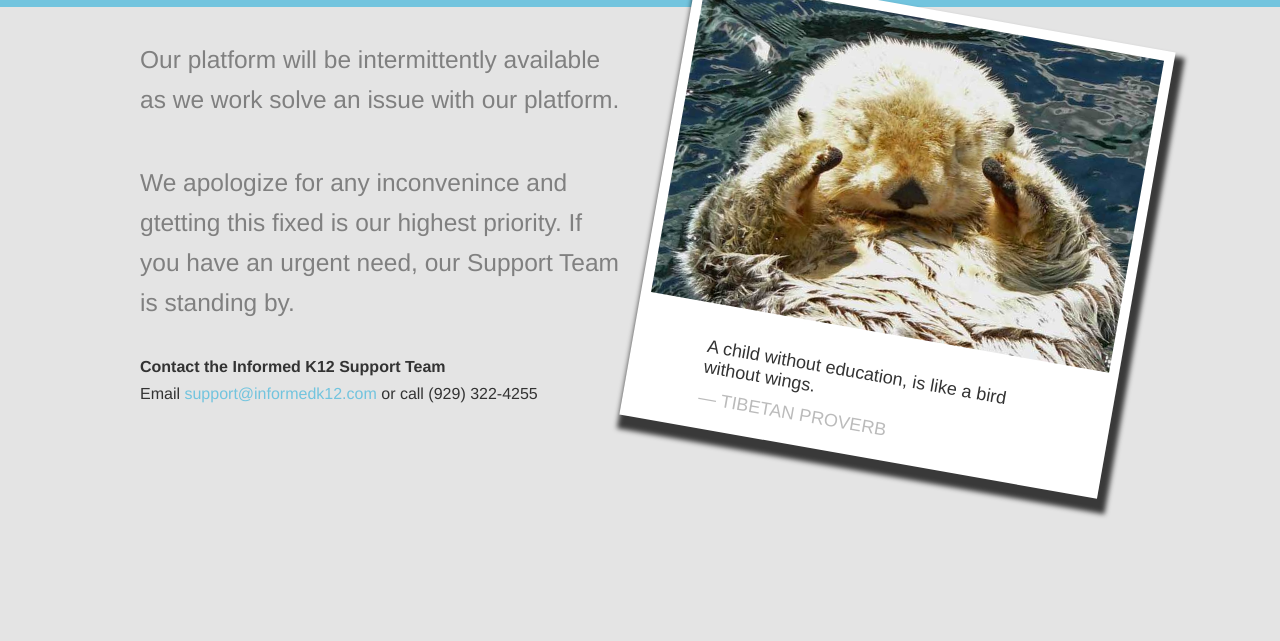
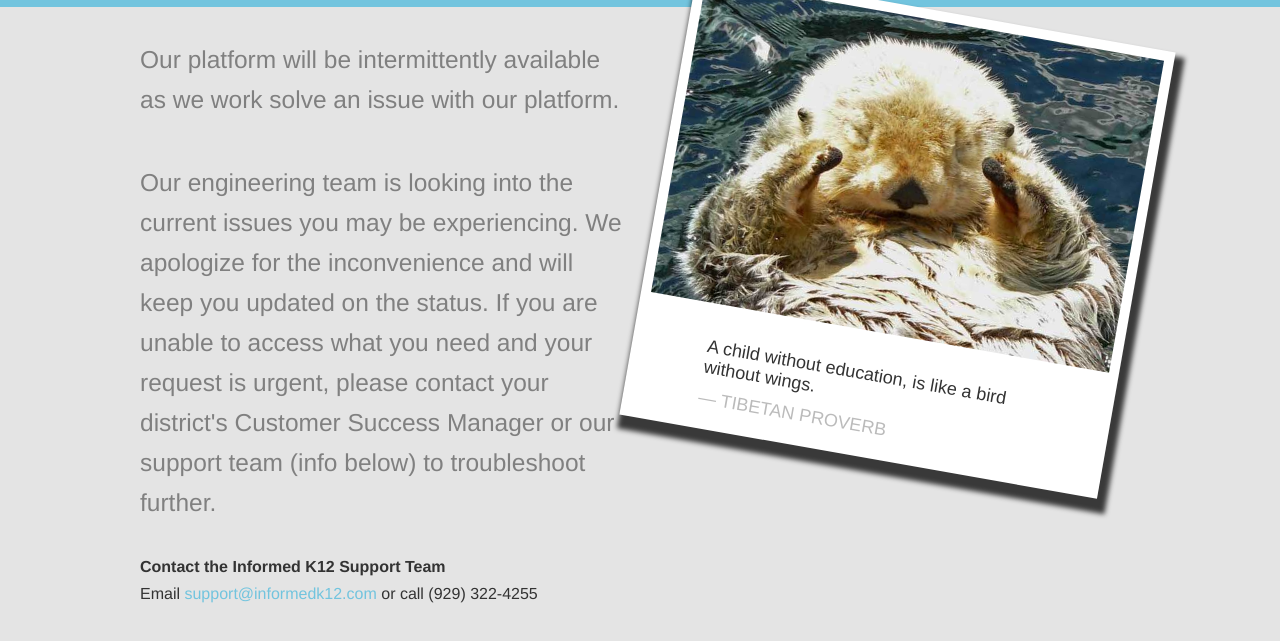
Before and after one commit to InformedK12/error-pages, a plain HTML site: page index.html in a window 1280 px wide. Shown: the part 93-734 px from the top of the page. Drawn offline with Linux system fonts and the light colour scheme; a web font is replaced by a local one.

Commit message:
Set message to be intermittent

```diff
--- a/index.html
+++ b/index.html
@@ -20,8 +20,7 @@
           <br>
           <h3 class="text-gray">Our platform will be intermittently available as we work solve an issue with our platform.</h3>
           <br>
-          <h3 class="text-gray">We apologize for any inconvenince and gtetting this fixed is our highest
-          priority. If you have an urgent need, our Support Team is standing by.
+          <h3 class="text-gray">Our engineering team is looking into the current issues you may be experiencing. We apologize for the inconvenience and will keep you updated on the status. If you are unable to access what you need and your request is urgent,  please contact your district's Customer Success Manager or our support team (info below) to troubleshoot further.
         </h3>
           <br>
           <label>Contact the Informed K12 Support Team</label>
```
